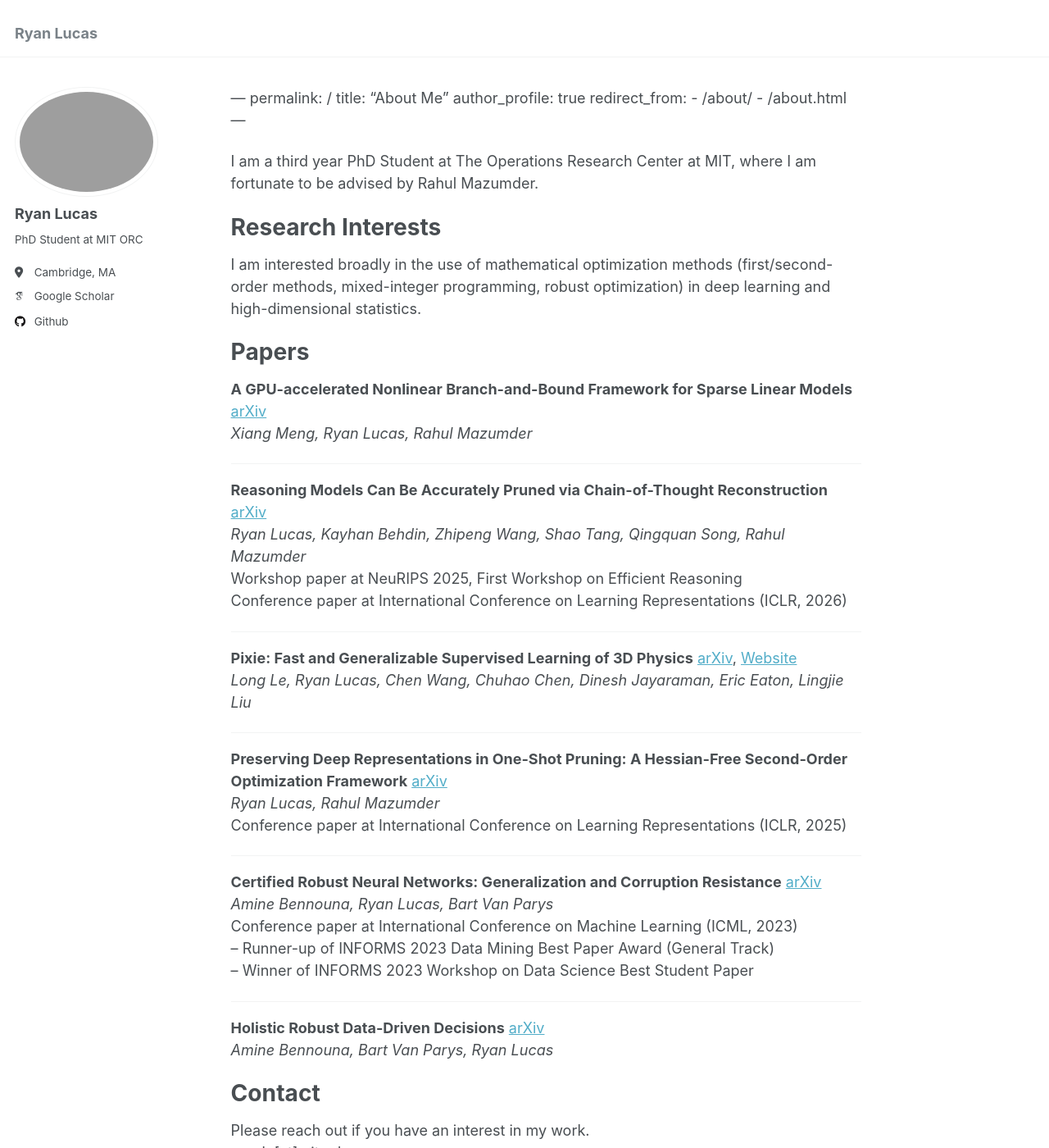
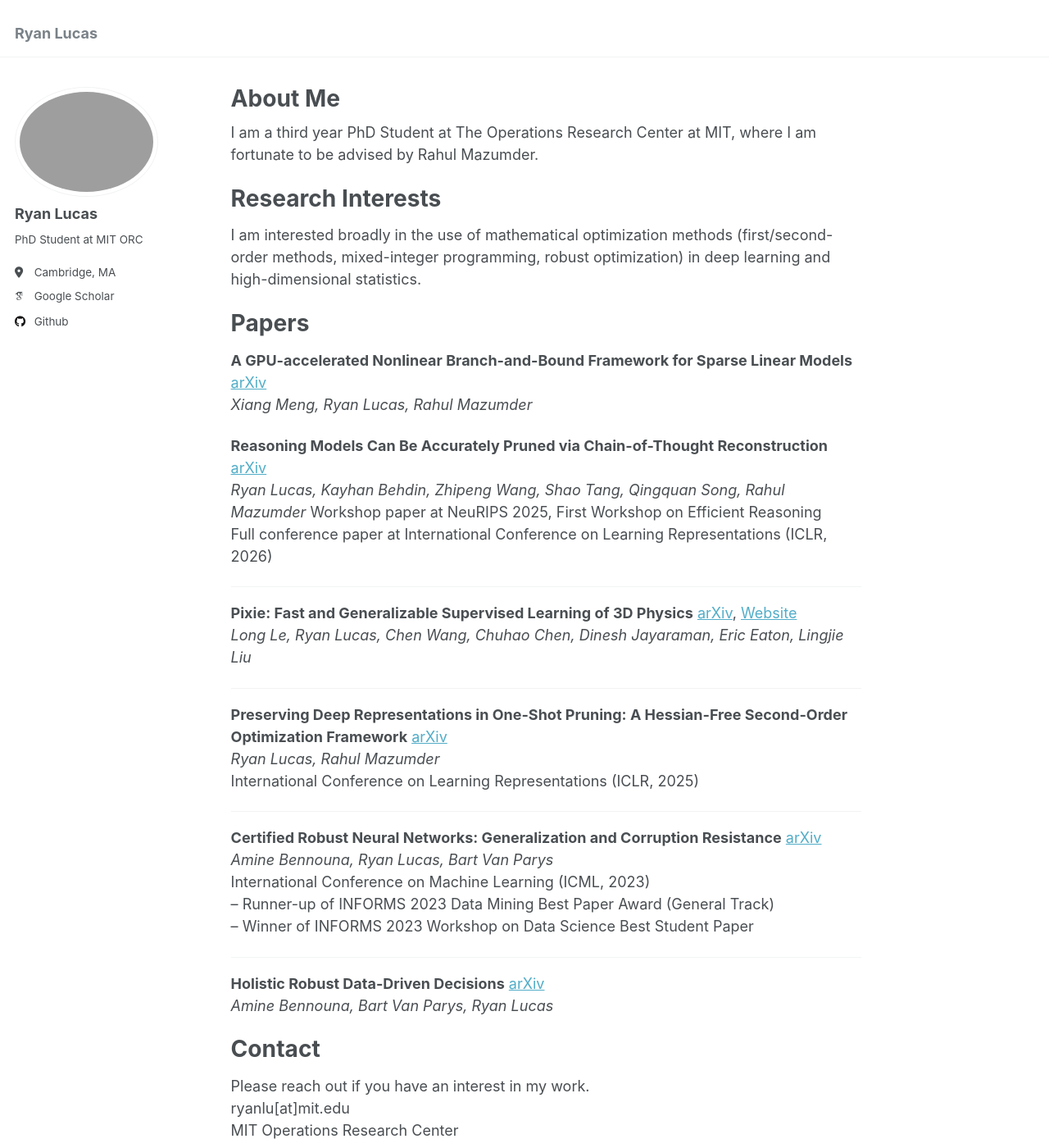
Before and after one commit to RyanLucas3/RyanLucas3.github.io, a Jekyll site: the page built from _pages/about.md, in a window 1280 px wide and 1400 px high. Shown: the whole window at 82% size. Built offline with Jekyll 4.4.1, drawn with Linux system fonts in a browser that asks for light colours; some web fonts are replaced; our own code applies the rules of GitHub Pages for plain Markdown files.

Commit message:
Update about.md

```diff
--- a/_pages/about.md
+++ b/_pages/about.md
@@ -1,4 +1,11 @@
---- permalink: / title: "About Me" author_profile: true redirect_from: - /about/ - /about.html ---
+---
+permalink: /
+title: "About Me"
+author_profile: true
+redirect_from:
+ - /about/
+ - /about.html
+---
 
 I am a third year PhD Student at The Operations Research Center at MIT, where I am fortunate to be advised by Rahul Mazumder.
 
@@ -12,12 +19,10 @@ Papers
 **A GPU-accelerated Nonlinear Branch-and-Bound Framework for Sparse Linear Models** [arXiv](https://arxiv.org/abs/2602.04551)
 *Xiang Meng, Ryan Lucas, Rahul Mazumder*
 
-****
-
 **Reasoning Models Can Be Accurately Pruned via Chain-of-Thought Reconstruction** [arXiv](https://arxiv.org/abs/2509.12464)
 *Ryan Lucas, Kayhan Behdin, Zhipeng Wang, Shao Tang, Qingquan Song, Rahul Mazumder*
 Workshop paper at NeuRIPS 2025, First Workshop on Efficient Reasoning<br>
-Conference paper at International Conference on Learning Representations (ICLR, 2026)
+Full conference paper at International Conference on Learning Representations (ICLR, 2026)
 
 ****
 
@@ -28,13 +33,13 @@ Conference paper at International Conference on Learning Representations (ICLR,
 
 **Preserving Deep Representations in One-Shot Pruning: A Hessian-Free Second-Order Optimization Framework** [arXiv](https://arxiv.org/abs/2411.18376)
 *Ryan Lucas, Rahul Mazumder*
-Conference paper at International Conference on Learning Representations (ICLR, 2025)
+International Conference on Learning Representations (ICLR, 2025)
 
 ****
 
 **Certified Robust Neural Networks: Generalization and Corruption Resistance** [arXiv](https://arxiv.org/abs/2303.02251)
 *Amine Bennouna, Ryan Lucas, Bart Van Parys*
-Conference paper at International Conference on Machine Learning (ICML, 2023)<br>
+International Conference on Machine Learning (ICML, 2023)<br>
 -- Runner-up of INFORMS 2023 Data Mining Best Paper Award (General Track)<br>
 -- Winner of INFORMS 2023 Workshop on Data Science Best Student Paper
 
```
